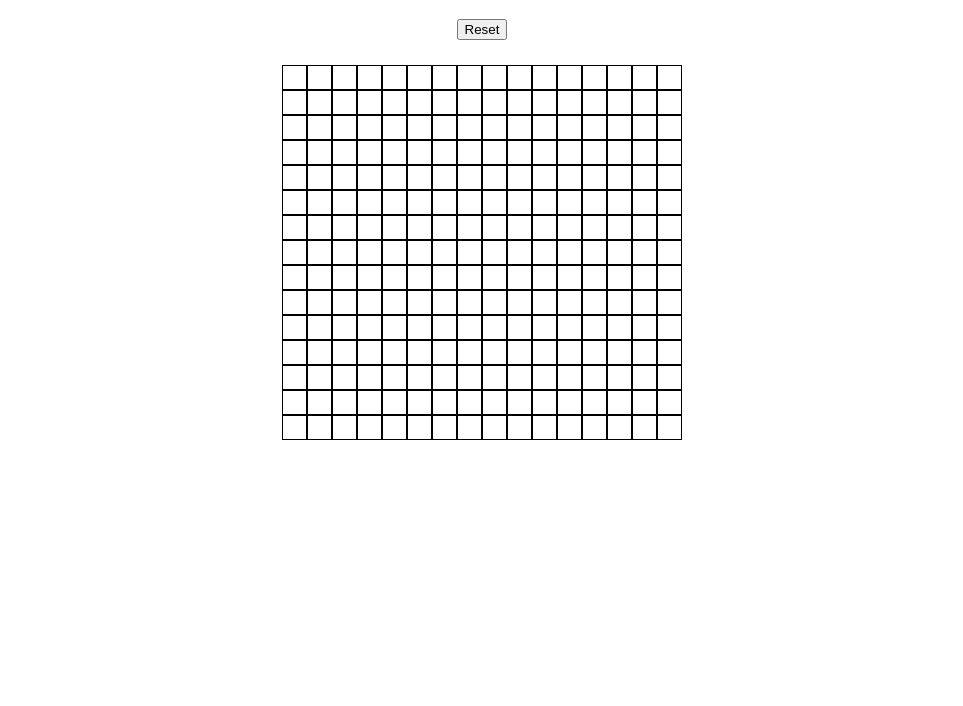
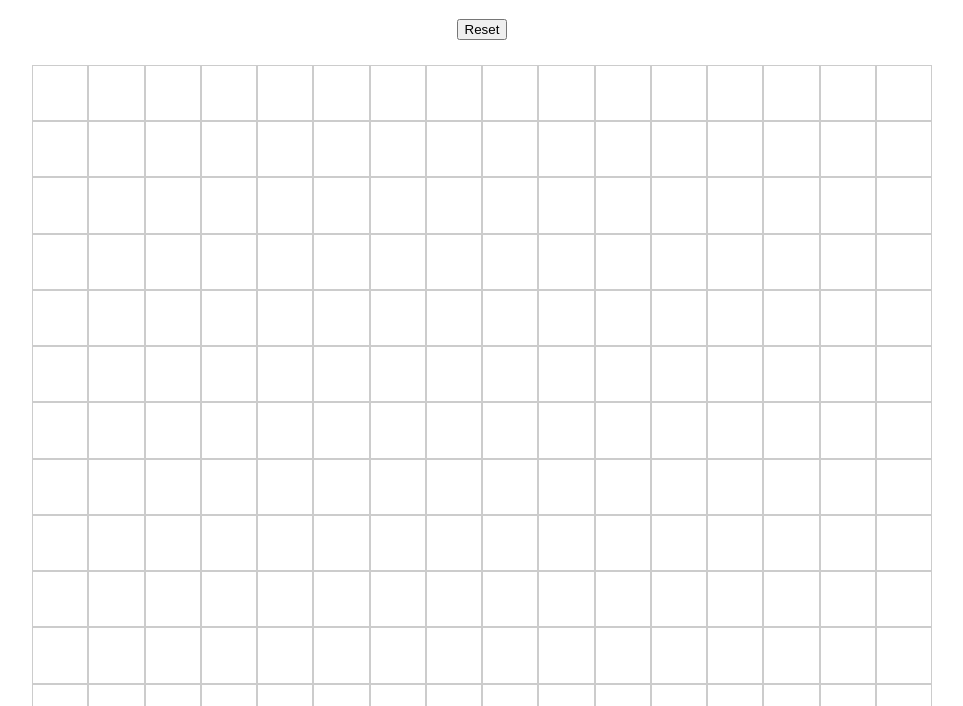
Before and after one commit to daliduraku/Etch-a-Sketch, a plain HTML site: page index.html in a window 1280 px wide. Shown: the part 94-800 px from the top of the page, without its empty margins (158-1121 px from the left). Drawn offline with Linux system fonts and the light colour scheme.

Commit message:
adjusting the width and height sizes when a new grid is created.

```diff
--- a/myScript.js
+++ b/myScript.js
@@ -9,7 +9,11 @@ clear.addEventListener('click', ()=>{ // we only want to add this listener once
 function resetSize(){
 
         let number = prompt("What size would you like the grid to be? (1-100)");
-        createGrid(number); // call the createGrid function here and pass the number they entered as the argument.
+        if (number < 1 || number > 100 || isNaN(number)){
+            alert("Please enter a number between 1 and 100.");
+            return;
+        }
+        createGrid(number);
 }
 
 
@@ -17,25 +21,22 @@ function resetSize(){
 function createGrid(size){
 
     container.replaceChildren();
+
+    let squareSize = 900 / size;
+
     for (let i = 0; i < size*size; i++) {
 
         let square = document.createElement("div");
         square.style.backgroundColor = "white";
+        square.style.width = `${squareSize}px`;
+        square.style.height = `${squareSize}px`;
         container.appendChild(square);
 
         //change background color of a square on hover
         square.addEventListener('mouseover', function(){
             square.style.backgroundColor = "black";
-        })
+        });
 
-        //function to reset the grid
-        function clearGrid(){
-            clear.addEventListener('click', e=>{
-                square.style.backgroundColor = "white"
-           })
-        }
-
-        clearGrid();
     }
 
 }
--- a/styles.css
+++ b/styles.css
@@ -16,22 +16,17 @@ body{
     padding-bottom: 25px;
     padding-top: 25px;
 }
-.container{
+
+.container {
     display: flex;
-    justify-content: center;
-    align-items: center;
-    flex-wrap: wrap;
-
+    flex-wrap: wrap;  /* Allows the squares to wrap to new rows */
+    justify-content: center; /* Center the grid horizontally */
+    align-self: center;
+    width: 900px;  /* Adjust to the size you want for the container */
+    height: 900px; /* Adjust to the size you want for the container */
 }
 
-.container>div{
-    border: 1px solid black;
-    height: 25px;
-    width: 25px;
+.container div {
+    box-sizing: border-box;  /* Ensures that padding/border are inside the div's size */
+    border: 1px solid #ccc;  /* Optional, to show grid lines */
 }
-
-.container>div:nth-child(17n + 1) {
-    width: 100%;
-    border: 0;
-    height: 0;
-}
```
